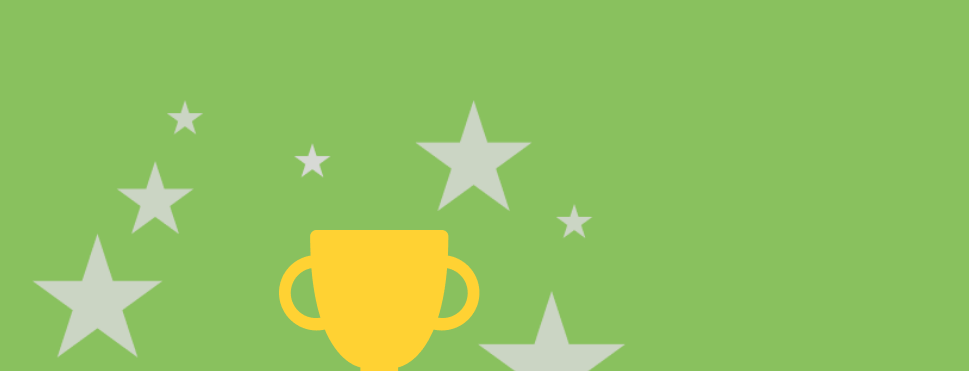
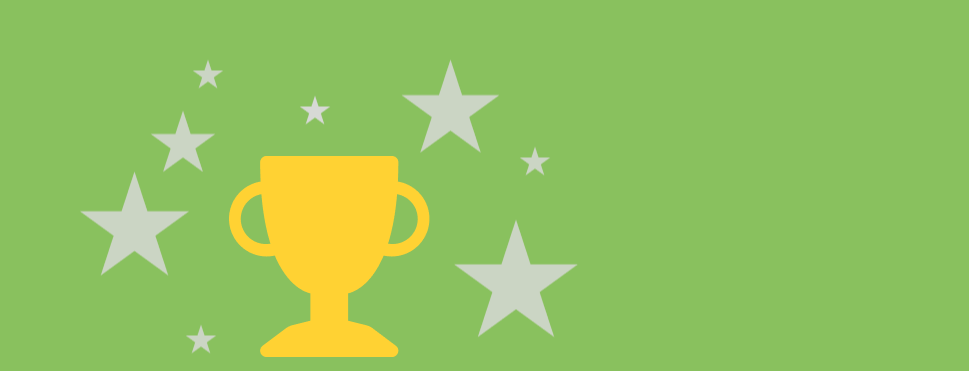
Before and after one commit to aakash-virat18/Cuvette-JS-Module-Test, a plain HTML site: page hurray.html in a window 1280 px wide. Shown: the top 371 px of the page, without its empty margins (311-1280 px from the left). Drawn offline with Linux system fonts and the light colour scheme; a web font is replaced by a local one.

Commit message:
fixed hurray

```diff
--- a/hurray.html
+++ b/hurray.html
@@ -14,8 +14,8 @@
   </head>
   <body style="background-color: #89c15e">
     <img class="star" src="img/star.png" />
-    <img class="trophy" src="img/Vector.png" alt="" />
     <div class="footer">
+      <img class="trophy" src="img/Vector.png" alt="" />
       <h1 class="hurray">HURRAY!!</h1>
       <h2 class="won-game">YOU WON THE GAME</h2>
       <a href="index.html" class="return-game">PLAY AGAIN</a>
--- a/style.css
+++ b/style.css
@@ -289,15 +289,13 @@ body {
 }
 
 .star {
-  width: 60rem;
-  display: block;
-  margin: 10rem auto 4rem auto;
+  position: absolute;
+  left: 50%;
+  top: 26%;
+  transform: translate(-50%, -50%);
 }
 
 .trophy {
-  position: absolute;
-  top: 23rem;
-  left: 59rem;
   z-index: 2;
 }
 
@@ -305,6 +303,9 @@ body {
   display: flex;
   flex-direction: column;
   align-items: center;
+  justify-content: center;
+  height: 100vh;
+  gap: 2rem;
 }
 
 .hurray {
```
Also changed, not shown: index.html (+2 -2 lines).
